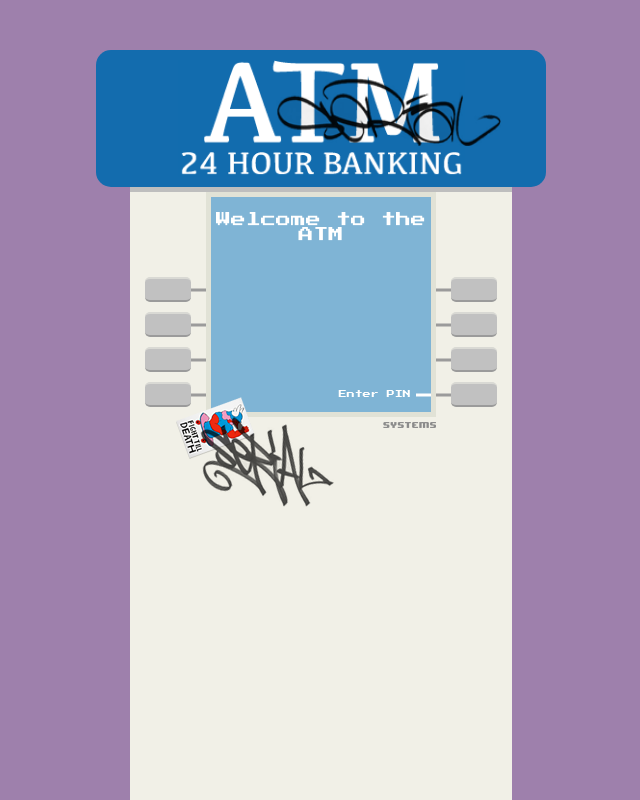
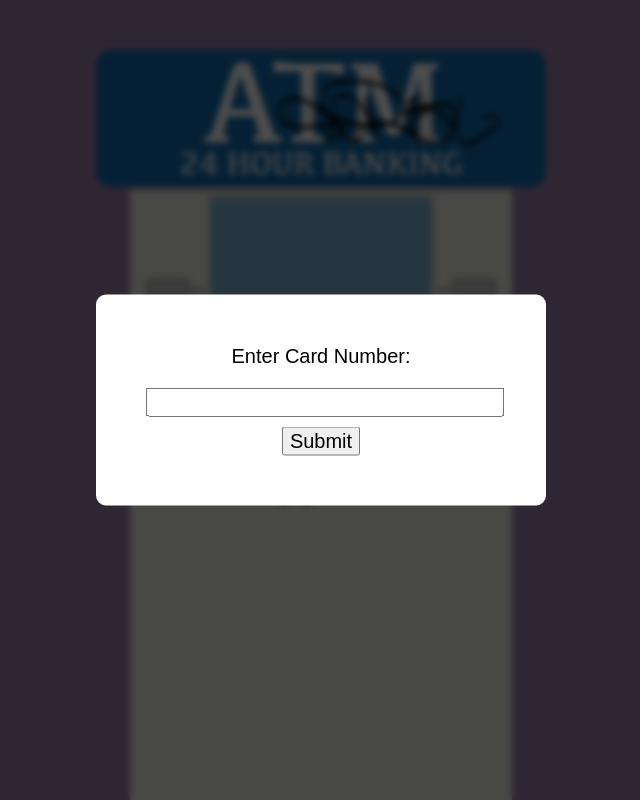
Before and after one commit to TalBrenevTR/atm, a React (Create React App) app: page / in a window 1280 px wide. Shown: the whole page, without its empty margins (319-959 px from the left). Built offline with nearby package versions, Linux system fonts and the light colour scheme.

Commit message:
Add card reader component

```diff
--- a/src/App.tsx
+++ b/src/App.tsx
@@ -1,11 +1,19 @@
+import { useState } from 'react';
 import { Atm } from './components/Atm';
+import { CardReader } from './components/CardReader';
 
 function App() {
+  let [cardNumber, setCardNumber] = useState<string | null>(null);
+
   return (
-    <div className="App">
-      <Atm cardNumber="1111111111" />
-    </div>
-  );
+    <>
+      {(!cardNumber) &&
+       <CardReader setCardNumber={(cardNumber) => setCardNumber(cardNumber)} />}
+      <div className="App">
+        <Atm cardNumber={cardNumber} />
+      </div>
+    </>
+  )
 }
 
 export default App;
--- a/src/components/Atm/Atm.tsx
+++ b/src/components/Atm/Atm.tsx
@@ -1,26 +1,29 @@
 import { useState } from "react";
 import { Screen } from "./Screen";
 
-function Atm({ cardNumber } : { cardNumber: string }) {
-  let user, setUser = useState(null);
+const nulls = [null,
+               null,
+               null,
+               null,
+               null,
+               null,
+               null,
+               null];
 
-  let labels = [null,
-                null,
-                null,
-                null,
-                null,
-                null,
-                null,
-                "Enter PIN"];
+function Atm({ cardNumber } : { cardNumber: string | null }) {
+  let [user, setUser] = useState(null);
 
-  let handlers = [null,
-                  null,
-                  null,
-                  null,
-                  null,
-                  null,
-                  null,
-                  () => {console.log("Test")}];
+  let buttonLabels: Array<string | null> = nulls.slice();
+  let buttonHandlers: Array<null | (() => void)> = nulls.slice();
+  let mainText = "";
+
+  if (cardNumber) {
+    if (!user) {
+      buttonLabels[7] = "Enter PIN";
+      buttonHandlers[7] = () =>  console.log("Test");
+      mainText = "Welcome to the ATM";
+    }
+  }
 
   return (
     <div className="Atm">
@@ -29,9 +32,9 @@ function Atm({ cardNumber } : { cardNumber: string }) {
         <img className="atm-sign-graffiti" src="img/graffiti.png" alt="" />
       </div>
       <div className="atm-body">
-        <Screen mainText="Welcome to the ATM"
-                buttonLabels={labels}
-                buttonHandlers={handlers}/>
+        <Screen mainText={mainText}
+                buttonLabels={buttonLabels}
+                buttonHandlers={buttonHandlers}/>
         <div className="atm-footer">
           <img className="systems" src="img/systems.png" alt="Systems" />
           <img className="sticker" src="img/sticker_graf.png" alt="" />
--- /dev/null
+++ b/src/components/CardReader/CardReader.tsx
@@ -0,0 +1,20 @@
+import React from 'react';
+
+export function CardReader ({ setCardNumber } :
+                            { setCardNumber: (cardNumber: string) => void }) {
+  function handleSubmit(e: React.FormEvent) {
+    e.preventDefault();
+    const target = e.target as typeof e.target & {cardNumber: { value: string }};
+    setCardNumber(target.cardNumber.value);
+  }
+
+  return (
+    <div className="CardReader">
+      <form onSubmit={handleSubmit}>
+        <p>Enter Card Number:</p>
+        <input type="text" name="cardNumber" />
+        <input type="submit" />
+      </form>
+    </div>
+  );
+}
--- /dev/null
+++ b/src/components/CardReader/index.tsx
@@ -0,0 +1 @@
+export { CardReader } from './CardReader';
--- a/src/style.scss
+++ b/src/style.scss
@@ -3,3 +3,4 @@
 
 @import "style/App.scss";
 @import "style/components/Atm.scss";
+@import "style/components/CardReader.scss";
--- /dev/null
+++ b/src/style/components/CardReader.scss
@@ -0,0 +1,37 @@
+.CardReader {
+  position: absolute;
+  top: 0;
+  bottom: 0;
+  left: 0;
+  right: 0;
+  z-index: 100;
+  background-color: transparentize(black, 0.3);
+  backdrop-filter: blur(3px);
+
+  form {
+    width: 100%;
+    max-width: 350px;
+    margin: auto;
+    position: relative;
+    top: 50%;
+    transform: translateY(-50%);
+    background-color: white;
+    border-radius: 10px;
+    padding: 50px;
+    text-align: center;
+
+    * {
+      font-size: 20px;
+      font-family: sans-serif;
+    }
+
+    p {
+      margin-top: 0;
+    }
+
+    input[type=text] {
+      width: 100%;
+      margin-bottom: 10px;
+    }
+  }
+}
```
